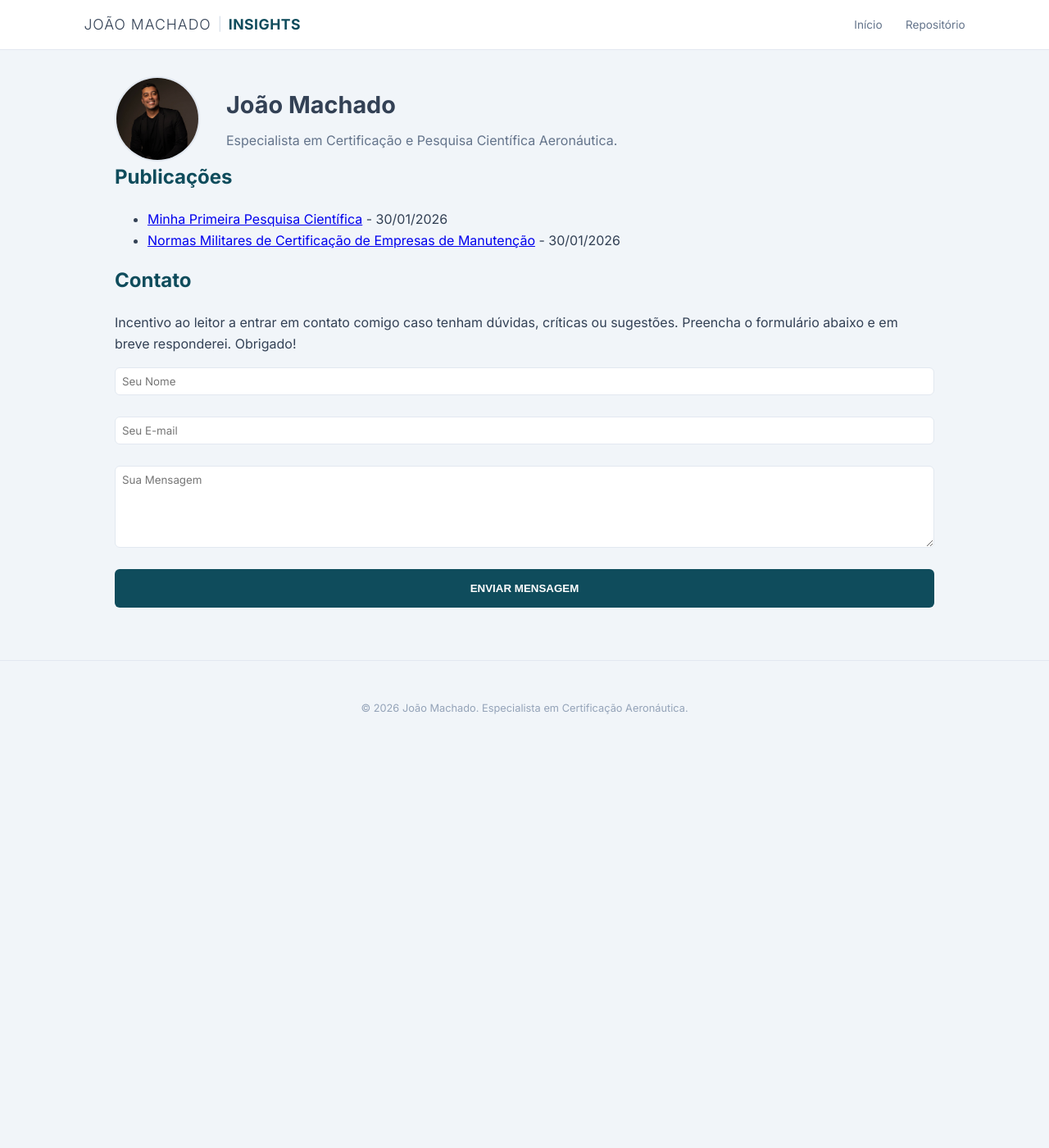
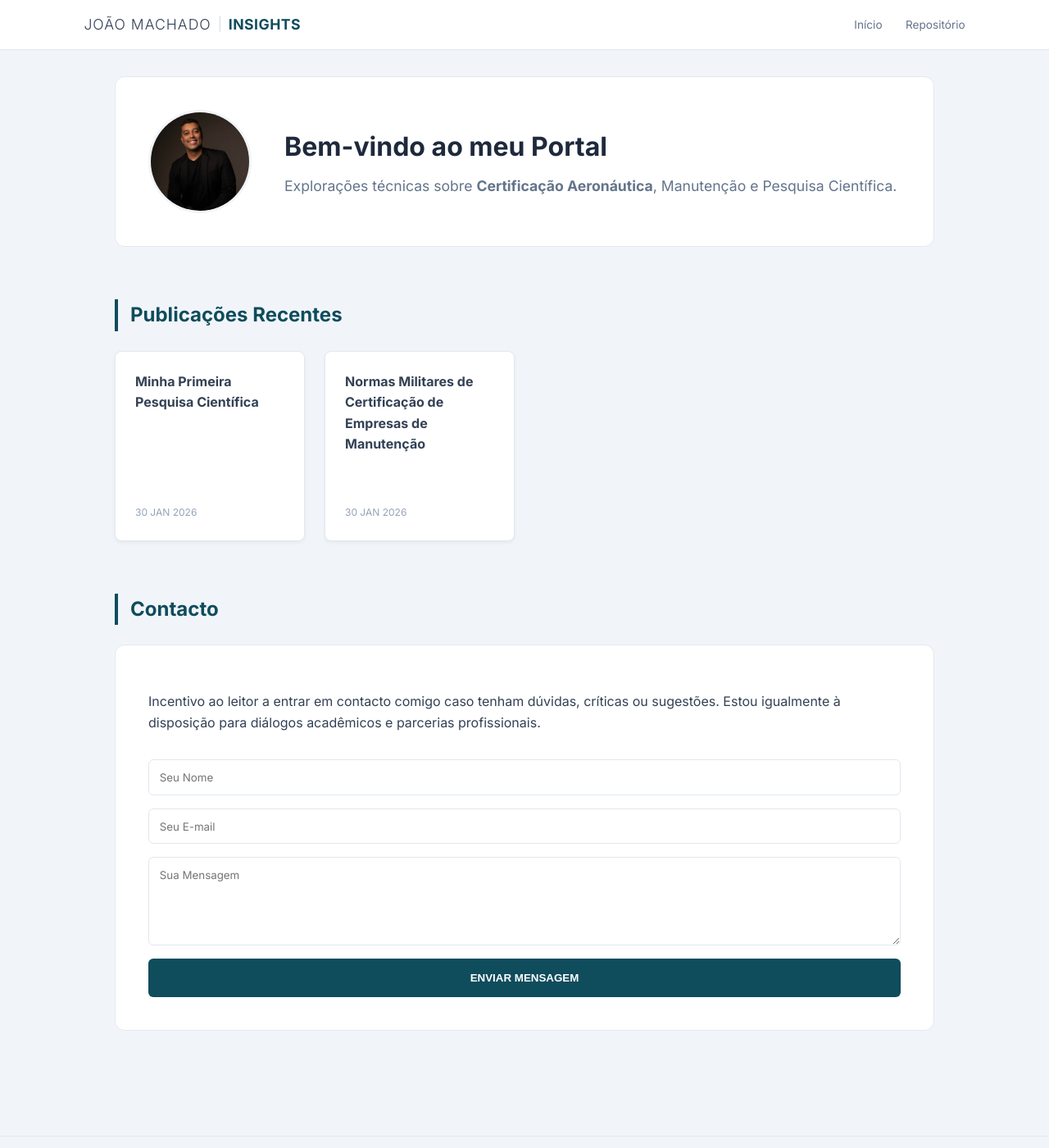
Before and after one commit to joaocfmachado1986/Blog, a Jekyll site: the page built from index.md, in a window 1280 px wide and 1400 px high. Shown: the whole window at 82% size. Built offline with Jekyll 4.4.1, drawn with Linux system fonts in a browser that asks for light colours.

Commit message:
Update index.md

```diff
--- a/index.md
+++ b/index.md
@@ -3,31 +3,39 @@ layout: default
 title: Home
 ---
 
-<div class="post-card" style="display: flex; align-items: center; gap: 2rem;">
-    <img src="/foto-perfil.jpg" style="width: 100px; height: 100px; border-radius: 50%; object-fit: cover; border: 2px solid #e2e8f0;" alt="João Machado">
+<section style="display: flex; align-items: center; gap: 2.5rem; background: white; padding: 2.5rem; border-radius: 12px; border: 1px solid #e2e8f0;">
+    <img src="/foto-perfil.jpg" style="width: 120px; height: 120px; border-radius: 50%; object-fit: cover; border: 3px solid #f1f5f9;" alt="João Machado">
     <div>
-        <h1 style="margin: 0; font-size: 1.8rem; color: #334155;">João Machado</h1>
-        <p style="margin: 0.5rem 0 0; color: #64748b;">Especialista em Certificação e Pesquisa Científica Aeronáutica.</p>
+        <h1 style="margin: 0; font-size: 2rem; color: #1e293b;">Bem-vindo ao meu Portal</h1>
+        <p style="margin: 0.5rem 0 0; color: #64748b; font-size: 1.1rem;">Explorações técnicas sobre <strong>Certificação Aeronáutica</strong>, Manutenção e Pesquisa Científica.</p>
     </div>
-</div>
+</section>
 
-<div class="post-card">
-    <h2 style="margin-top: 0; color: #0f4c5c;">Publicações</h2>
-    <ul>
+<section>
+    <h2 class="section-title">Publicações Recentes</h2>
+    <div class="grid-publicacoes">
       {% for post in site.posts %}
-        <li><a href="{{ post.url }}">{{ post.title }}</a> - {{ post.date | date: "%d/%m/%Y" }}</li>
+        <div class="card-pub">
+            <a href="{{ post.url }}">{{ post.title }}</a>
+            <span class="card-date">{{ post.date | date: "%d %b %Y" }}</span>
+        </div>
       {% endfor %}
-    </ul>
-</div>
+      {% if site.posts.size == 0 %}
+        <p style="color: #94a3b8; font-style: italic;">As primeiras publicações estarão disponíveis em breve.</p>
+      {% endif %}
+    </div>
+</section>
 
-<div class="post-card" id="contato">
-    <h2 style="margin-top: 0; color: #0f4c5c;">Contato</h2>
-    <p>Incentivo ao leitor a entrar em contato comigo caso tenham dúvidas, críticas ou sugestões. Preencha o formulário abaixo e em breve responderei. Obrigado!</p>
+<section id="contacto">
+    <h2 class="section-title">Contacto</h2>
+    <div class="contact-box">
+        <p style="margin-bottom: 2rem;">Incentivo ao leitor a entrar em contacto comigo caso tenham dúvidas, críticas ou sugestões. Estou igualmente à disposição para diálogos acadêmicos e parcerias profissionais.</p>
 
-    <form action="https://formspree.io/f/mbdypapq" method="POST" class="contact-form">
-        <input type="text" name="name" placeholder="Seu Nome" required style="width:100%; margin-bottom:10px; padding:8px;">
-        <input type="email" name="email" placeholder="Seu E-mail" required style="width:100%; margin-bottom:10px; padding:8px;">
-        <textarea name="message" placeholder="Sua Mensagem" required style="width:100%; margin-bottom:10px; padding:8px; height:100px;"></textarea>
-        <button type="submit" class="btn-enviar">Enviar Mensagem</button>
-    </form>
-</div>
+        <form action="https://formspree.io/f/mbdypapq" method="POST" class="contact-form">
+            <input type="text" name="name" placeholder="Seu Nome" required>
+            <input type="email" name="_replyto" placeholder="Seu E-mail" required>
+            <textarea name="message" rows="5" placeholder="Sua Mensagem" required></textarea>
+            <button type="submit" class="btn-enviar">Enviar Mensagem</button>
+        </form>
+    </div>
+</section>
```
